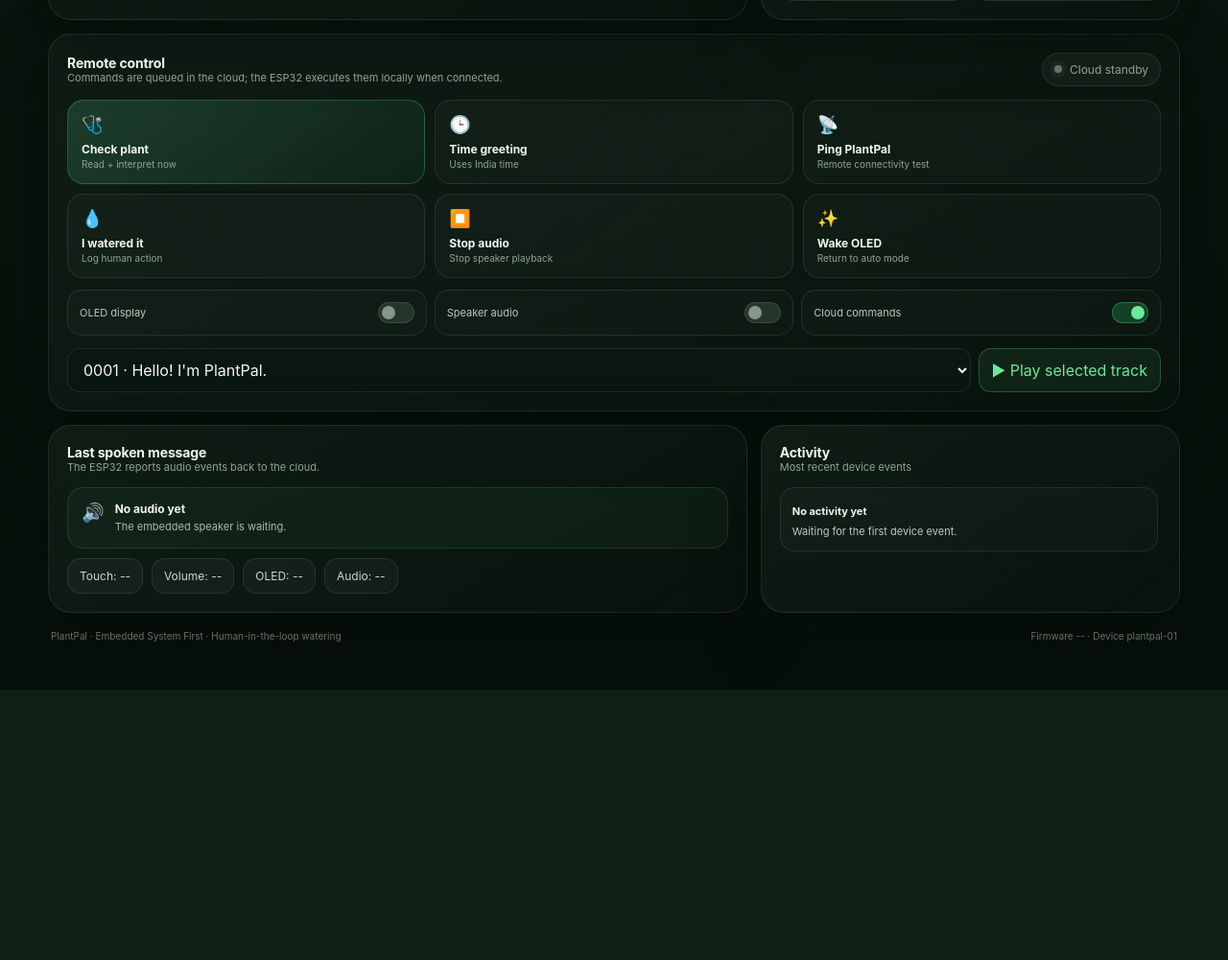
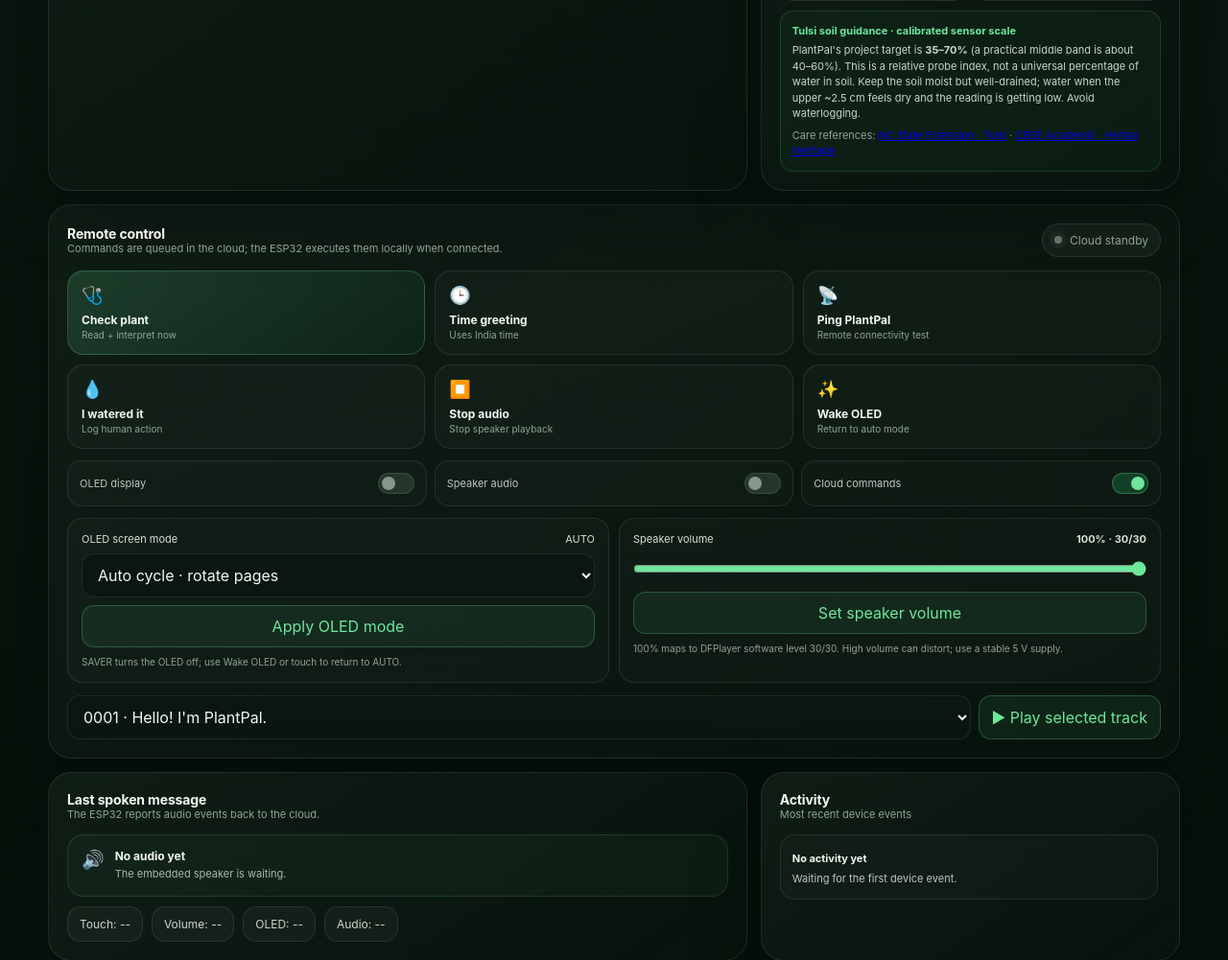
Before and after one commit to Aashutosh-10/Plantpal---IOT, a Flask app: page / in a window 1280 px wide. Shown: the part 851-1852 px from the top of the page at 96% size. Before the commit the page ends 1570 px from the top, so only its background shows below. Run offline with Flask 3, Linux system fonts and the light colour scheme; data that the repository does not hold is empty.

Commit message:
Add files via upload

```diff
--- a/backend/templates/index.html
+++ b/backend/templates/index.html
@@ -4,7 +4,7 @@
   <meta charset="utf-8">
   <meta name="viewport" content="width=device-width,initial-scale=1">
   <meta name="theme-color" content="#07110c">
-  <title>PlantPal — Living Plant Intelligence</title>
+  <title>PlantPal — Tulsi Care & Embedded Control</title>
   <style>
     :root {
       --bg:#07110c;
@@ -99,6 +99,15 @@
     .toggle{display:flex;align-items:center;justify-content:space-between;gap:10px;padding:12px;border:1px solid var(--border);border-radius:15px;background:rgba(255,255,255,.018)}
     .toggle label{font-size:11px;color:#bac6bf}.switch{width:38px;height:22px;border-radius:99px;background:#24352b;border:1px solid rgba(255,255,255,.1);position:relative;cursor:pointer}.switch i{position:absolute;top:3px;left:3px;width:14px;height:14px;border-radius:50%;background:#87958c;transition:.2s}.switch.on{background:rgba(42,184,106,.25);border-color:rgba(109,231,155,.3)}.switch.on i{left:19px;background:var(--green)}
     .audioRow{display:grid;grid-template-columns:1fr auto;gap:8px;margin-top:13px}.select{width:100%;background:#0a1610;color:var(--text);border:1px solid var(--border);border-radius:13px;padding:11px 12px;outline:none}.miniBtn{border:1px solid rgba(109,231,155,.25);background:rgba(109,231,155,.08);color:var(--green);border-radius:13px;padding:11px 13px}
+    .deviceSettings{display:grid;grid-template-columns:1fr 1fr;gap:10px;margin-top:12px}
+    .settingCard{padding:14px;border:1px solid var(--border);border-radius:16px;background:rgba(255,255,255,.02);min-width:0}
+    .settingCard label{display:flex;align-items:center;justify-content:space-between;gap:8px;font-size:11px;color:#d4ded7;margin-bottom:8px}
+    .settingCard .hint{color:var(--muted);font-size:10px;line-height:1.45;margin:8px 0 0}
+    .settingCard .miniBtn{width:100%;margin-top:8px}
+    input[type=range]{width:100%;accent-color:var(--green);margin:8px 0}
+    .soilGuidance{margin-top:10px;padding:12px;border:1px solid rgba(109,231,155,.16);background:rgba(109,231,155,.04);border-radius:14px;font-size:11px;line-height:1.5;color:#c8d5cb}
+    .soilGuidance strong{display:block;color:var(--green);margin-bottom:4px}
+    @media(max-width:620px){.deviceSettings{grid-template-columns:1fr}}
     .activityList{display:grid;gap:7px;max-height:355px;overflow:auto;padding-right:3px}.activity{padding:12px;border:1px solid var(--border);border-radius:15px;background:rgba(255,255,255,.018);transition:.2s}.activityTop{display:flex;justify-content:space-between;gap:10px}.activity b{font-size:11px}.activity time{color:var(--muted);font-size:9px}.activity p{margin:6px 0 0;color:#bcc7c0;font-size:11px;line-height:1.4}
     .lastAction{padding:14px;border:1px solid rgba(109,231,155,.14);background:rgba(109,231,155,.045);border-radius:17px;display:flex;gap:11px;align-items:flex-start}.lastAction .big{font-size:19px}.lastAction strong{display:block;font-size:12px}.lastAction span{display:block;color:#aab8af;font-size:11px;line-height:1.4;margin-top:4px}
     .foot{display:flex;justify-content:space-between;gap:12px;color:#647269;font-size:10px;padding:18px 3px 0}.foot span:last-child{text-align:right}
@@ -157,6 +166,10 @@
           <div class="band"><b>Humidity</b><span>40–80% project band</span></div>
           <div class="band"><b>Watering</b><span>Human-controlled</span></div>
         </div>
+        <div class="soilGuidance" id="soilGuidance"><strong>Tulsi soil guidance · calibrated sensor scale</strong>
+          PlantPal's project target is <b>35–70%</b> (a practical middle band is about 40–60%). This is a relative probe index, not a universal percentage of water in soil. Keep the soil moist but well-drained; water when the upper ~2.5 cm feels dry and the reading is getting low. Avoid waterlogging.
+          <div style="margin-top:6px;color:var(--muted)">Care references: <a href="https://plants.ces.ncsu.edu/plants/ocimum-tenuiflorum/" target="_blank" rel="noopener">NC State Extension · Tulsi</a> · <a href="https://cbseacademic.nic.in/web_material/Curriculum23/publication/HERBAL_HERITAGE7.pdf" target="_blank" rel="noopener">CBSE Academic · Herbal Heritage</a></div>
+        </div>
       </div>
     </section>
 
@@ -174,6 +187,30 @@
         <div class="toggle"><label>OLED display</label><div class="switch" id="oledSwitch" onclick="toggleSetting('OLED')"><i></i></div></div>
         <div class="toggle"><label>Speaker audio</label><div class="switch" id="audioSwitch" onclick="toggleSetting('AUDIO')"><i></i></div></div>
         <div class="toggle"><label>Cloud commands</label><div class="switch on" id="cloudSwitch" onclick="toggleCloudUi()"><i></i></div></div>
+      </div>
+      <div class="deviceSettings">
+        <div class="settingCard">
+          <label for="oledModeSelect">OLED screen mode <span id="oledModeCurrent">AUTO</span></label>
+          <select id="oledModeSelect" class="select">
+            <option value="AUTO">Auto cycle · rotate pages</option>
+            <option value="OVERVIEW">Overview · plant state + health</option>
+            <option value="SENSORS">Sensor check · all readings</option>
+            <option value="SOIL">Soil moisture · value + target</option>
+            <option value="LIGHT">Light · lux + condition</option>
+            <option value="CLIMATE">Climate · temperature + humidity</option>
+            <option value="HEALTH">Plant health · percentage + status</option>
+            <option value="STATUS">Device status · local system</option>
+            <option value="SAVER">Screen saver · OLED off until wake</option>
+          </select>
+          <button class="miniBtn" onclick="applyOLEDMode()">Apply OLED mode</button>
+          <p class="hint">SAVER turns the OLED off; use Wake OLED or touch to return to AUTO.</p>
+        </div>
+        <div class="settingCard">
+          <label for="volumeSlider">Speaker volume <strong id="volumeValue">100% · 30/30</strong></label>
+          <input id="volumeSlider" type="range" min="0" max="100" step="5" value="100" oninput="showVolumeLabel()">
+          <button class="miniBtn" onclick="applyVolume()">Set speaker volume</button>
+          <p class="hint">100% maps to DFPlayer software level 30/30. High volume can distort; use a stable 5 V supply.</p>
+        </div>
       </div>
       <div class="audioRow">
         <select id="audioSelect" class="select"></select>
@@ -220,6 +257,36 @@
   }catch(e){toast(e.message||'Cloud command failed');return null}
 }
 function playSelectedAudio(){const v=$('audioSelect').value;if(v)queueCommand('PLAY_AUDIO',v)}
+function showVolumeLabel(){
+  const pct=Math.max(0,Math.min(100,Number($('volumeSlider').value)||0));
+  $('volumeValue').textContent=`${pct}% · ${Math.round(pct*30/100)}/30`;
+}
+function applyVolume(){
+  const pct=Math.max(0,Math.min(100,Number($('volumeSlider').value)||0));
+  const level=Math.round(pct*30/100);
+  queueCommand('VOLUME',String(level));
+}
+function applyOLEDMode(){
+  const mode=$('oledModeSelect').value;
+  $('oledModeCurrent').textContent=mode;
+  queueCommand('DISPLAY_MODE',mode);
+}
+function setSoilGuidance(percent){
+  const panel=$('soilGuidance');
+  if(!panel)return;
+  let message;
+  if(percent==null || !Number.isFinite(Number(percent))){
+    message='Waiting for a calibrated soil reading.';
+  }else{
+    const n=Number(percent);
+    if(n<20) message=`Very dry (${n}%). Check the upper soil layer; water slowly if the top ~2.5 cm is dry, then let excess drain.`;
+    else if(n<35) message=`Getting dry (${n}%). This is below PlantPal’s target band. Check the top ~2.5 cm and water if it feels dry.`;
+    else if(n<=70) message=`Within PlantPal’s target band (${n}%). Keep the soil moist but well-drained; do not water just to push the number higher.`;
+    else if(n<=85) message=`Wet (${n}%). Allow drainage and let the soil begin to dry before watering again.`;
+    else message=`Very wet (${n}%). Avoid adding water; check that the pot drains freely.`;
+  }
+  panel.innerHTML='<strong>Tulsi soil guidance · calibrated sensor scale</strong>'+esc(message)+'<div style="margin-top:5px;color:var(--muted)">PlantPal band: 35–70%. Sensor percentage is relative to your dry/wet calibration, not a universal soil-water percentage. Care references: <a href="https://plants.ces.ncsu.edu/plants/ocimum-tenuiflorum/" target="_blank" rel="noopener">NC State Extension</a> · <a href="https://cbseacademic.nic.in/web_material/Curriculum23/publication/HERBAL_HERITAGE7.pdf" target="_blank" rel="noopener">CBSE Academic</a>.</div>';
+}
 function toggleSetting(kind){
   const el=$(kind==='OLED'?'oledSwitch':'audioSwitch');
   const target=el.classList.contains('on');
@@ -240,7 +307,15 @@
     $('soilState').textContent=x.soilState||'Unknown';$('lightState').textContent=x.lightState||'Unknown';$('tempState').textContent=x.temperatureState||'Unknown';$('humidityState').textContent=x.humidityState||'Unknown';
     setBar('soilBar',x.soilPercent,100);setBar('lightBar',Math.min(Number(x.lux)||0,5000),5000);setBar('tempBar',Math.min(Math.max((Number(x.temperature)||0),0),40),40);setBar('humidityBar',x.humidity,100);
     const score=Math.max(0,Math.min(100,Number(x.healthScore)||0));$('healthScore').textContent=score;$('scoreCaption').textContent=`${score} / 100`;$('ring').style.setProperty('--score',score);$('healthText').textContent=x.healthLabel||'Checking sensors';
-    $('plantProfile').textContent=x.plant||'Tulsi';$('timeText').textContent=fmtTime(x.timestamp);$('touch').textContent=x.touch?'YES':'NO';$('volume').textContent=x.volume??'--';$('oled').textContent=x.oledEnabled?'ON':'OFF';$('audio').textContent=x.audio?'READY':'ERROR';$('firmware').textContent=x.firmware||'--';$('deviceId').textContent=x.deviceId||DEVICE;
+    $('plantProfile').textContent=x.plant||'Tulsi';$('timeText').textContent=fmtTime(x.timestamp);$('touch').textContent=x.touch?'YES':'NO';$('volume').textContent=x.volume!=null?`${Math.round(Number(x.volume)/30*100)}% (${x.volume}/30)`:'--';$('oled').textContent=x.oledEnabled?'ON':'OFF';$('audio').textContent=x.audio?'READY':'ERROR';$('firmware').textContent=x.firmware||'--';$('deviceId').textContent=x.deviceId||DEVICE;
+     const mode=String(x.displayMode||'AUTO').toUpperCase();
+     if([...$('oledModeSelect').options].some(o=>o.value===mode))$('oledModeSelect').value=mode;
+     $('oledModeCurrent').textContent=mode;
+     if(document.activeElement!==$('volumeSlider') && x.volume!=null){
+       $('volumeSlider').value=Math.round(Math.max(0,Math.min(30,Number(x.volume)))/30*100);
+       showVolumeLabel();
+     }
+     setSoilGuidance(x.soilPercent);
     $('actionIcon').textContent=iconFor(data.event?.kind||x.lastAction);$('actionTitle').textContent=x.lastActionMessage||x.status||'PlantPal online';$('actionMessage').textContent=data.event?.message||x.lastAudioMessage||x.status||'Monitoring locally.';
     if(x.lastAudioTrack){$('audioTrack').textContent=`Track ${String(x.lastAudioTrack).padStart(4,'0')} · ${fmtTime(x.timestamp)}`;$('audioMessage').textContent=x.lastAudioMessage||''}
     updateSwitch('oledSwitch',x.oledEnabled);updateSwitch('audioSwitch',x.audioEnabled);
@@ -263,7 +338,7 @@
   if(points.length<2)return;const vals=points.map(p=>Number(p.soilPercent)||0);const min=0,max=100;ctx.beginPath();points.forEach((p,i)=>{const x=12+(w-24)*(i/(points.length-1));const y=h-18-(h-46)*((Number(p.soilPercent)||0)-min)/(max-min);i?ctx.lineTo(x,y):ctx.moveTo(x,y)});ctx.strokeStyle='#6de79b';ctx.lineWidth=2.4;ctx.stroke();ctx.lineTo(w-12,h-18);ctx.lineTo(12,h-18);ctx.closePath();ctx.fillStyle='rgba(109,231,155,.07)';ctx.fill();
 }
 document.querySelectorAll('[data-command]').forEach(b=>b.addEventListener('click',()=>queueCommand(b.dataset.command)));
-window.addEventListener('resize',updateTrend);loadTrackList();updateLatest();refreshActivity();updateTrend();setInterval(updateLatest,2500);setInterval(refreshActivity,5000);setInterval(updateTrend,5000);
+window.addEventListener('resize',updateTrend);loadTrackList();showVolumeLabel();updateLatest();refreshActivity();updateTrend();setInterval(updateLatest,2500);setInterval(refreshActivity,5000);setInterval(updateTrend,5000);
 </script>
 </body>
 </html>
```
